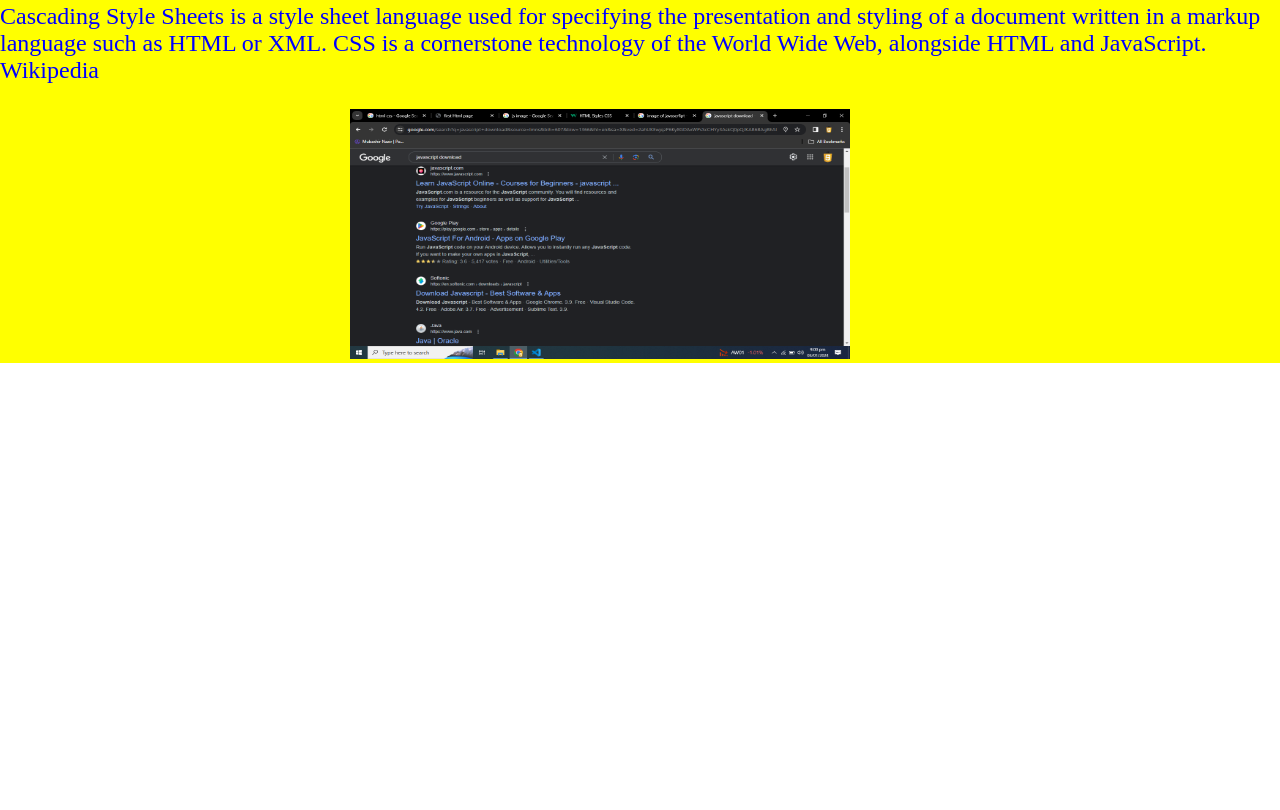
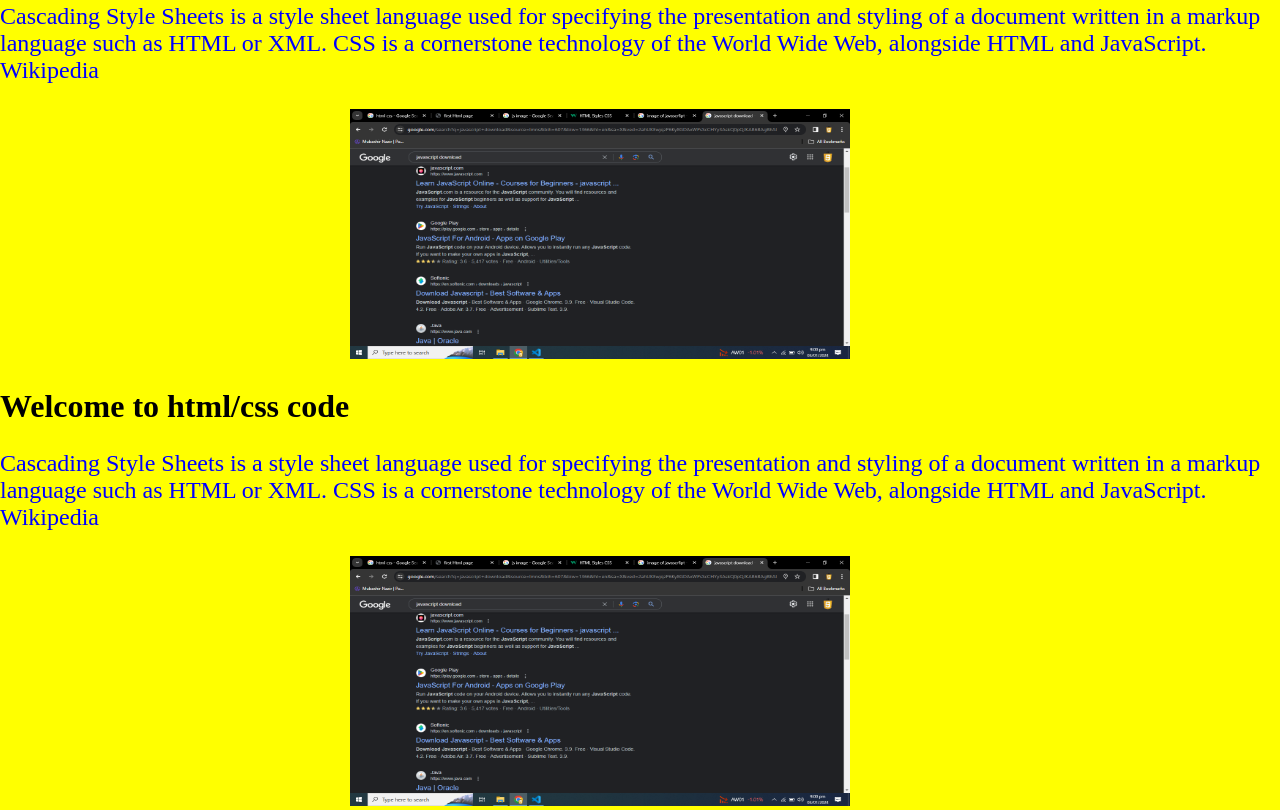
Before and after one commit to mubashirnazir42/practiceMore, a plain HTML site: page index.html in a window 1280 px wide. Shown: the part 858-1668 px from the top of the page. Before the commit the page ends 1221 px from the top, so only its background shows below. Drawn offline with Linux system fonts and the light colour scheme.

Commit message:
satisfied

```diff
--- a/index.html
+++ b/index.html
@@ -28,6 +28,10 @@
     <h1 >Welcome to html/css code</h1>
     <p>Cascading Style Sheets is a style sheet language used for specifying the presentation and styling of a document written in a markup language such as HTML or XML. CSS is a cornerstone technology of the World Wide Web, alongside HTML and JavaScript. Wikipedia</p>
     <img id="image-css" src="jv.png"/>
+    <div class="center-tt">
+    <h1 >Welcome to html/css code</h1>
+    <p>Cascading Style Sheets is a style sheet language used for specifying the presentation and styling of a document written in a markup language such as HTML or XML. CSS is a cornerstone technology of the World Wide Web, alongside HTML and JavaScript. Wikipedia</p>
+    <img id="image-css" src="jv.png"/>
 </div>
 </body>
 </html>
```
